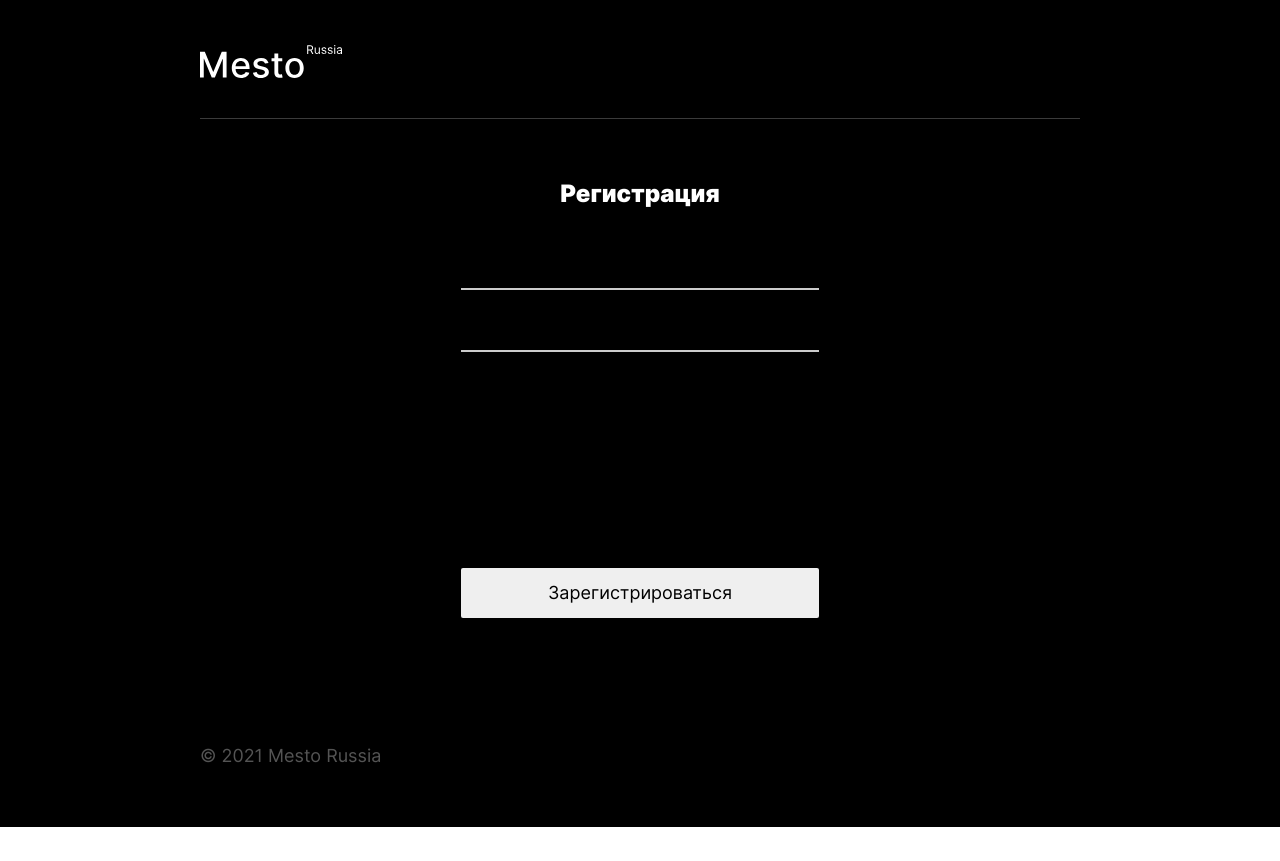
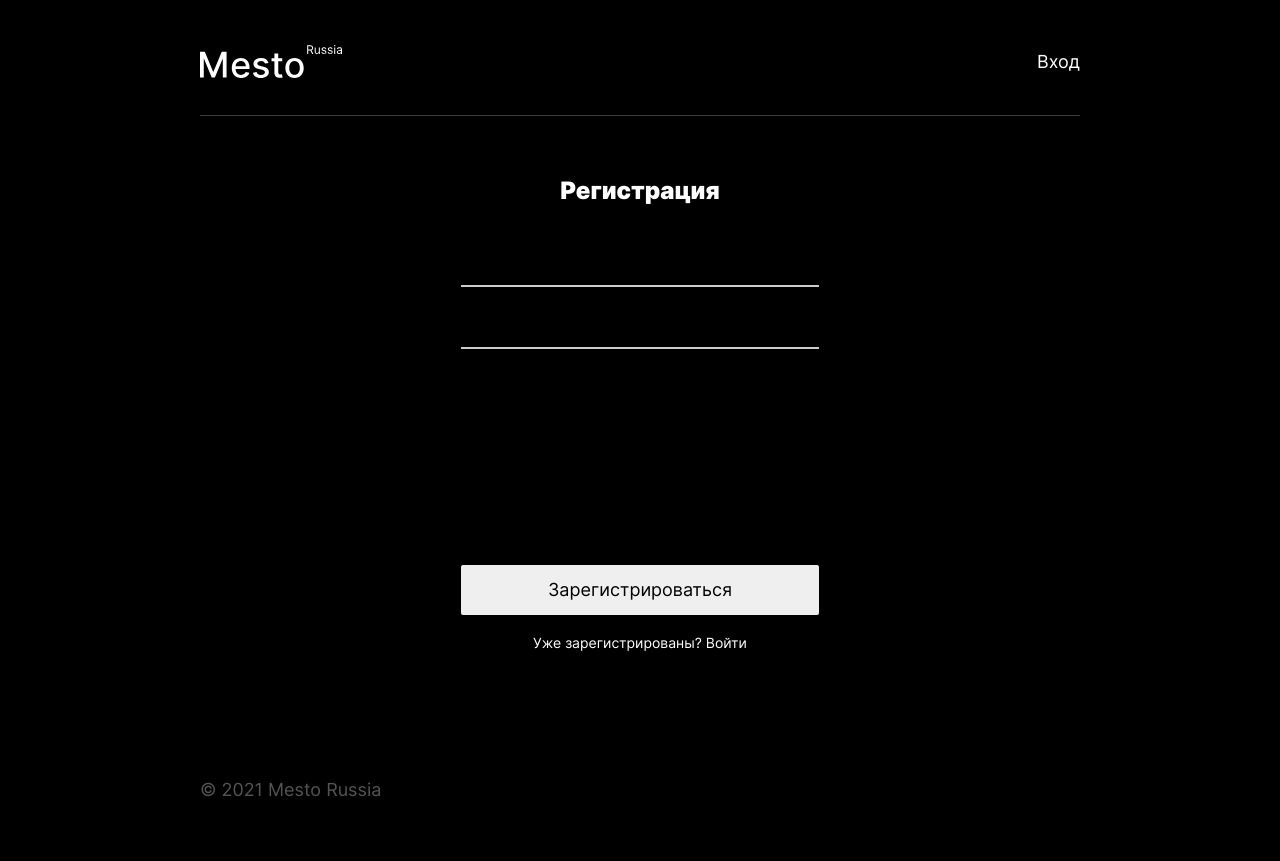
Before and after one commit to Olimpieva/react-mesto-auth, a React app: page /mesto-react/sign-up in a window 1280 px wide. Before the commit the page ends 827 px from the top, so only its background shows below. Built offline with nearby package versions, Linux system fonts and the light colour scheme; no server answers.

Commit message:
feat: Header && fix: Login

```diff
--- a/src/blocks/auth/__button/auth__button.css
+++ b/src/blocks/auth/__button/auth__button.css
@@ -1,5 +1,6 @@
 
 .auth__button {
+    margin-bottom: 20px;
     padding: 0;
     height: 50px;
     border: 0;
--- /dev/null
+++ b/src/blocks/auth/__link/auth__link.css
@@ -0,0 +1,9 @@
+
+.auth__link {
+  margin: auto;
+  font-size: 14px;
+  line-height: 1.21;
+  font-weight: 400;
+  color: #ffffff;
+  text-decoration: none;
+}
--- /dev/null
+++ b/src/blocks/header/__container/header__container.css
@@ -0,0 +1,15 @@
+
+.header__container {
+  align-items: center;
+}
+
+@media screen and (max-width: 425px) {
+
+  .header__container {
+    width: 100%;
+    margin-bottom: 27px;
+    display: flex;
+    flex-direction: column;
+    border-bottom: 1px solid rgba(84, 84, 84, 0.7);
+  }
+}
--- /dev/null
+++ b/src/blocks/header/__link/header__link.css
@@ -0,0 +1,24 @@
+
+.header__link {
+  display: inline-flex;
+  margin: 0 0 40px;
+  align-items: center;
+  font-size: 14px;
+  line-height: 1.21;
+  font-weight: 400;
+  color: #ffffff;
+  text-decoration: none;
+  transition: all 0.3s ease;
+  -webkit-transition: all 0.3s ease;
+  -moz-transition: all 0.3s ease;
+  -ms-transition: all 0.3s ease;
+  -o-transition: all 0.3s ease;
+}
+
+@media screen and (min-width: 425px) {
+
+    .header__link {
+        font-size: 18px;
+        margin: 0;
+    }
+  }
--- a/src/blocks/header/__logo/header__logo.css
+++ b/src/blocks/header/__logo/header__logo.css
@@ -3,6 +3,6 @@
     .header__logo {
       width: 103.74px;
       height: 24.4px;
-      margin-left: 27px;
+      margin-left: 30px;
     }
   }
--- /dev/null
+++ b/src/blocks/header/__title/header__title.css
@@ -0,0 +1,16 @@
+
+.header__title {
+  margin: 0 0 18px;
+  justify-content: center;
+  font-size: 18px;
+  line-height: 1.21;
+  font-weight: 500;
+  color: #eee8e8;
+}
+
+@media screen and (min-width: 425px) {
+
+    .header__title {
+        margin-right: 24px;
+    }
+  }
--- a/src/blocks/header/header.css
+++ b/src/blocks/header/header.css
@@ -3,6 +3,10 @@
   max-width: 880px;
   margin: 0 auto;
   padding: 28px 0 27px;
+  display: flex;
+  flex-direction: column-reverse;
+  justify-content: center;
+  align-items: center;
   border-bottom: 1px solid rgba(84, 84, 84, 0.7);
 }
 
@@ -11,5 +15,7 @@
   .header {
     width: 68.75%;
     padding: 45px 0 37px;
+    flex-direction: row;
+    justify-content: space-between;
   }
 }
--- a/src/components/App.js
+++ b/src/components/App.js
@@ -1,6 +1,6 @@
 // import logo from '../logo.svg';
 import React, { useState, useEffect } from 'react';
-import { Route, Switch, useHistory, withRouter } from 'react-router-dom';
+import { Route, Switch, withRouter, useHistory, useLocation } from 'react-router-dom';
 
 import api from '../utils/Api';
 import auth from '../utils/ApiAuth';
@@ -29,16 +29,18 @@ function App() {
   const [selectedCard, setSelectedCard] = useState(null);
   const [cardToDelete, setCardToDelete] = useState(null);
   const [loggedIn, setLoggedIn] = useState(false);
+  const [email, setEmail] = React.useState('');
   const [status, setStatus] = useState(false);
 
   const history = useHistory();
+  const location = useLocation();
 
   function checkTokenValidity(token) {
     auth.checkToken(token)
-      .then((data) => {
-        console.log(data)
+      .then((tokenData) => {
         setLoggedIn(true);
-        console.log(loggedIn)
+        setEmail(tokenData.data.email)
+        history.push('/');
       })
       .catch(error => {
         console.log(`Произошла ошибка: ${error}`);
@@ -46,6 +48,13 @@ function App() {
         setIsInfoToolTipOpen(true);
       });
   }
+
+  React.useEffect(() => {
+    const jwt = localStorage.getItem('jwt');
+    if (jwt) {
+      checkTokenValidity(jwt);
+    }
+  }, []);
 
   function handleRegister(userData) {
     auth.register(userData)
@@ -63,7 +72,7 @@ function App() {
   function handleLogin(userData) {
     auth.login(userData)
       .then((userData) => {
-        console.log(userData)
+        console.log({ userData })
         localStorage.setItem('jwt', userData.token);
         checkTokenValidity(userData.token);
       })
@@ -73,6 +82,11 @@ function App() {
         setIsInfoToolTipOpen(true);
       });
   };
+
+  function handleLogout() {
+    localStorage.removeItem('jwt');
+    setLoggedIn(false);
+  }
 
   useEffect(() => {
     api.getUserInfo()
@@ -183,7 +197,7 @@ function App() {
   return (
     <CurrentUserContext.Provider value={currentUser}>
       <div className="page">
-        <Header />
+        <Header location={location.pathname} email={email} onLogout={handleLogout} />
         <Switch>
           <ProtectedRoute exact path="/"
             component={Main}
--- a/src/components/Auth.js
+++ b/src/components/Auth.js
@@ -2,21 +2,15 @@
 import React, { useState } from "react";
 
 function Auth(props) {
-
     const { name, title, buttonText, onSubmit } = props;
     const [email, setEmail] = useState('');
     const [password, setPassword] = useState('');
 
     const handleInputChange = (event) => {
-        console.log(event.target.value)
         event.target.name === 'email' ? setEmail(event.target.value) : setPassword(event.target.value);
     }
 
     const handleSubmit = (event) => {
-        console.log({
-            email,
-            password
-        })
         event.preventDefault();
         onSubmit({
             email,
--- a/src/components/Header.js
+++ b/src/components/Header.js
@@ -1,10 +1,31 @@
+
+import { Link } from "react-router-dom";
 
 import logo from '../images/logo.svg';
 
-function Header() {
+
+function Header({ location, email, onLogout }) {
+    const headerData = location === '/sign-in' ?
+        {
+            link: "/sign-up",
+            title: "Регистрация",
+        } :
+        {
+            link: "/sign-in",
+            title: "Вход"
+        }
     return (
         <header className="header">
             <img src={logo} alt="Логотип" className="header__logo" />
+            {location === '/' ? (
+                <div className="header__container">
+                    <span className="header__title">{email}</span>
+                    <Link className="header__link" to={"/sign-in"} onClick={onLogout}>Выйти</Link>
+                </div>
+            ) : (
+                <Link className="header__link" to={headerData.link}>{headerData.title}</Link>
+            )}
+
         </header>
 
     );
--- a/src/components/ProtectedRoute.js
+++ b/src/components/ProtectedRoute.js
@@ -3,9 +3,7 @@ import React from "react";
 import { Route, Redirect } from "react-router-dom";
 
 function ProtectedRoute({ component: Component, ...props }) {
-    console.log({ loggin: props.loggedIn })
-    console.log(props.component)
-    console.log('what?')
+
     return (
         <Route>
             {() => props.loggedIn ? <Component {...props} /> : <Redirect to="./sign-in" />}
--- a/src/components/Register.js
+++ b/src/components/Register.js
@@ -1,12 +1,17 @@
 
 import React from "react";
+import { Link } from "react-router-dom";
 
 import Auth from "./Auth";
 
 function Register({ onRegister }) {
 
     return (
-        <Auth name="register" title="Регистрация" buttonText="Зарегистрироваться" onSubmit={onRegister} />
+        <Auth name="register" title="Регистрация" buttonText="Зарегистрироваться" onSubmit={onRegister}>
+            <span className="auth__link">Уже зарегистрированы?
+                <Link className="auth__link" to="/sign-in"> Войти</Link>
+            </span>
+        </Auth>
     );
 };
 
--- a/src/index.css
+++ b/src/index.css
@@ -6,7 +6,10 @@
 @import url(./blocks/page/page.css);
 
 @import url(./blocks/header/header.css);
+@import url(./blocks/header/__link/header__link.css);
+@import url(./blocks/header/__title/header__title.css);
 @import url(./blocks/header/__logo/header__logo.css);
+@import url(./blocks/header/__container/header__container.css);
 
 @import url(./blocks/auth/auth.css);
 @import url(./blocks/content/__auth/content__auth.css);
@@ -14,6 +17,7 @@
 @import url(./blocks/auth/__title/auth__title.css);
 @import url(./blocks/auth/__input/auth__input.css);
 @import url(./blocks/auth/__button/auth__button.css);
+@import url(./blocks/auth/__link/auth__link.css);
 
 @import url(./blocks/profile/profile.css);
 @import url(./blocks/content/__profile/content__profile.css);
```
